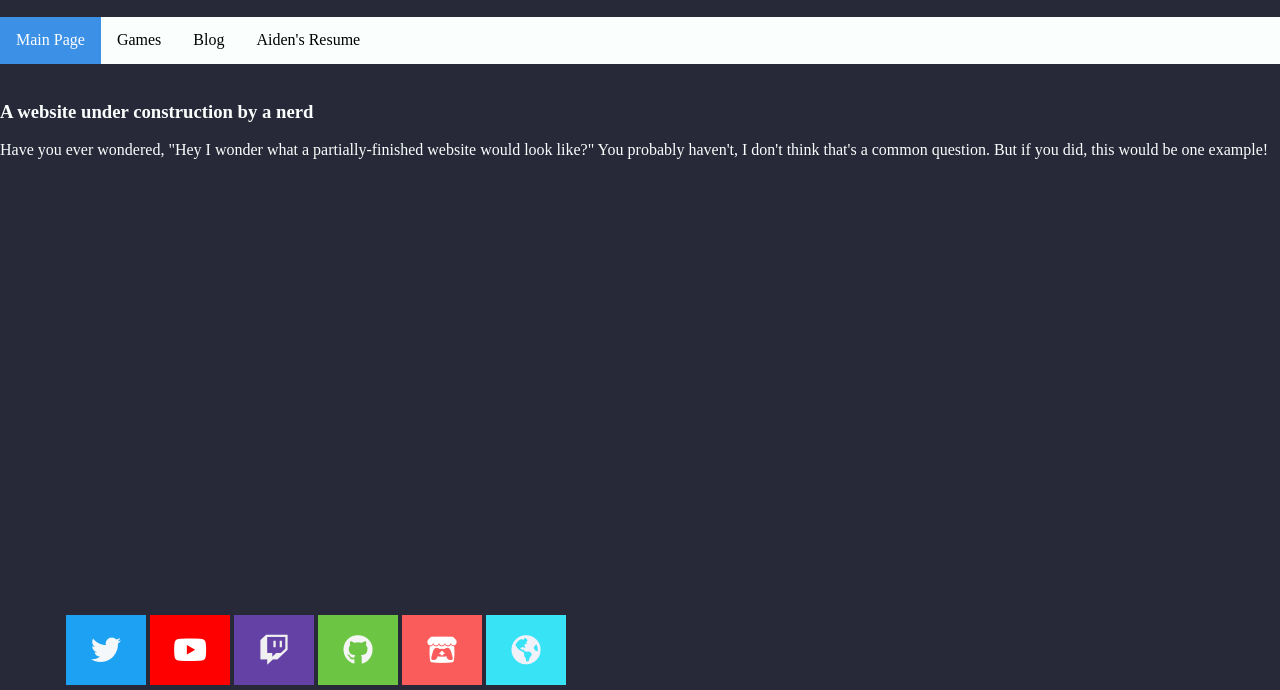
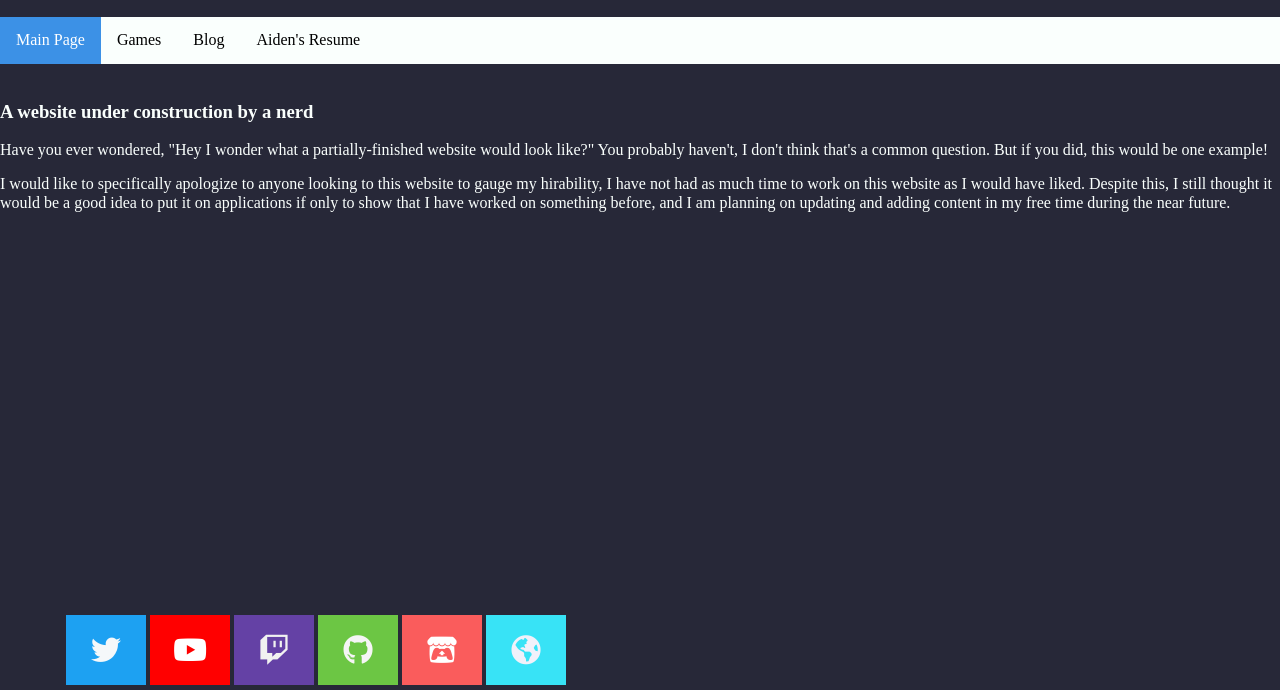
Before and after one commit to AidenMic/AidenMic.github.io, a plain HTML site: page index.html in a window 1280 px wide. Shown: the part 110-800 px from the top of the page. Drawn offline with Linux system fonts and the light colour scheme.

Commit message:
Updated the home page

```diff
--- a/index.html
+++ b/index.html
@@ -35,6 +35,7 @@
 	<main>
 		<h3>A website under construction by a nerd</h3>
 		<p>Have you ever wondered, "Hey I wonder what a partially-finished website would look like?"  You probably haven't, I don't think that's a common question.  But if you did, this would be one example!</p>
+		<p>I would like to specifically apologize to anyone looking to this website to gauge my hirability, I have not had as much time to work on this website as I would have liked.  Despite this, I still thought it would be a good idea to put it on applications if only to show that I have worked on something before, and I am planning on updating and adding content in my free time during the near future.</p>
 	</main>
 	<br>
 	<footer role="contentinfo">
```
